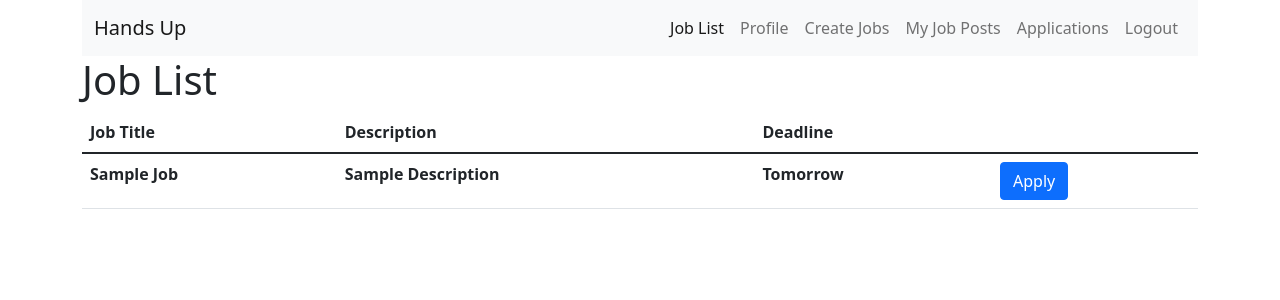
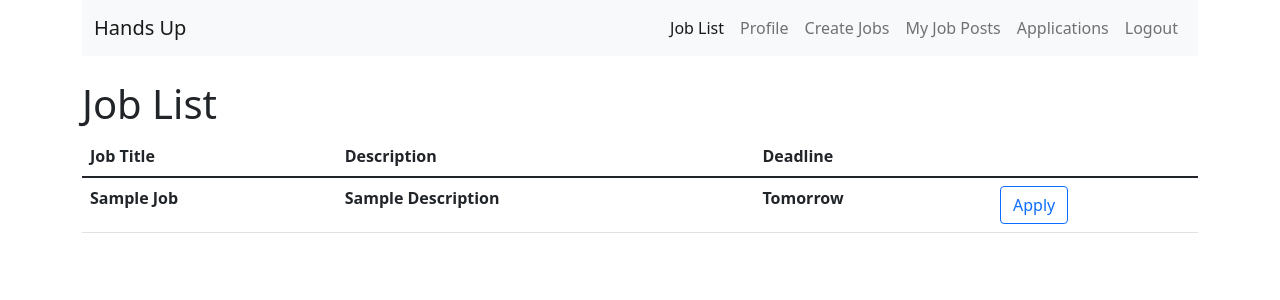
Before and after one commit to sedhha/homely, a Next.js app: page /joblist in a window 1280 px wide. Shown: the top 300 px of the page. Built offline with nearby package versions, Linux system fonts and the light colour scheme; no server answers.

Commit message:
job list | applications | btn

```diff
--- a/src/pages/joblist.tsx
+++ b/src/pages/joblist.tsx
@@ -6,6 +6,7 @@ const IndexPage: NextPage = () => {
     <>
       <div className="container-lg">
         <Header />
+        <br />
         <h1>Job List</h1>
         <table className="table table-hover">
           <thead>
@@ -21,7 +22,7 @@ const IndexPage: NextPage = () => {
               <th>Sample Description</th>
               <th>Tomorrow</th>
               <th>
-                <button className="btn btn-primary">Apply</button>
+                <button className="btn btn-outline-primary">Apply</button>
               </th>
             </tr>
           </tbody>
```
